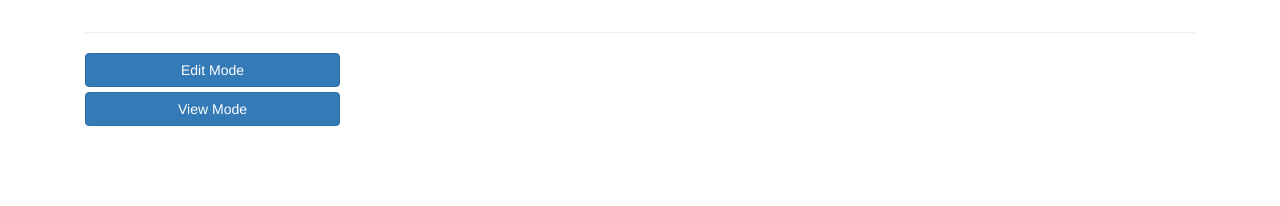
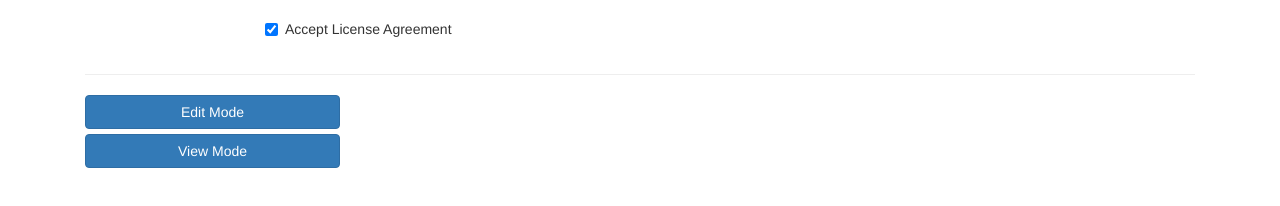
Before and after one commit to kemapak/ui-form, a website: page example/index.html in a window 1280 px wide. Shown: the part 156-362 px from the top of the page. Drawn offline with nearby package versions, Linux system fonts and the light colour scheme; some packages are replaced by stand-ins of ours; a script that the page names is missing; files whose address does not match are found by name.

Commit message:
Added the view mode for the checkbox.

```diff
--- a/example/index.html
+++ b/example/index.html
@@ -32,25 +32,6 @@
                             class="col-md-6">
         </ui-form-input-text>
       </div>
-      <!--<hr>-->
-      <!--<fieldset class="row" data-ng-repeat="item in ctrl.model.payload.hobbies">-->
-        <!--<legend>ctrl.model.metadata.hobbies.label</legend>-->
-        <!--<ui-form-input-checkbox element-name="sampleCheckbox"-->
-                            <!--data-ng-model="item.value"-->
-                            <!--data-label="item.label"-->
-                            <!--data-config="ctrl.model.metadata.hobbies">-->
-        <!--</ui-form-input-checkbox>-->
-      <!--</fieldset>-->
-      <!--<hr>-->
-      <!--<div class="row">-->
-        <!--&lt;!&ndash;<ui-form-input-checkbox element-name="sampleCheckbox2"&ndash;&gt;-->
-                                <!--&lt;!&ndash;data-ng-model="ctrl.model.payload.acceptLicenseAgreement.value"&ndash;&gt;-->
-                                <!--&lt;!&ndash;data-label="ctrl.model.payload.acceptLicenseAgreement.label"&ndash;&gt;-->
-                                <!--&lt;!&ndash;data-config="ctrl.model.metadata.acceptLicenseAgreement"&ndash;&gt;-->
-                                <!--&lt;!&ndash;class="col-md-6">&ndash;&gt;-->
-        <!--&lt;!&ndash;</ui-form-input-checkbox>&ndash;&gt;-->
-      <!--</div>-->
-      <!--<hr>-->
       <div class="row">
         <ui-form-input-text element-name="sampleNumber"
                             data-ng-model="ctrl.model.payload.age"
@@ -64,6 +45,24 @@
                             data-config="ctrl.model.metadata.birthDay"
                             class="col-md-6">
         </ui-form-input-text>
+      </div>
+      <!--<hr>-->
+      <!--<fieldset class="row" data-ng-repeat="item in ctrl.model.payload.hobbies">-->
+      <!--<legend>ctrl.model.metadata.hobbies.label</legend>-->
+      <!--<ui-form-input-checkbox element-name="sampleCheckbox"-->
+      <!--data-ng-model="item.value"-->
+      <!--data-label="item.label"-->
+      <!--data-config="ctrl.model.metadata.hobbies">-->
+      <!--</ui-form-input-checkbox>-->
+      <!--</fieldset>-->
+      <!--<hr>-->
+      <div class="row">
+        <ui-form-input-checkbox element-name="sampleCheckbox2"
+        data-ng-model="ctrl.model.payload.acceptLicenseAgreement.value"
+        data-label="ctrl.model.payload.acceptLicenseAgreement.label"
+        data-config="ctrl.model.metadata.acceptLicenseAgreement"
+        class="col-md-6">
+        </ui-form-input-checkbox>
       </div>
       <hr>
       <div class="row">
--- a/example/uiFormApp.js
+++ b/example/uiFormApp.js
@@ -47,16 +47,14 @@ var uiFormApp = angular.module('uiFormApp', ['ui.bootstrap', 'uiFormModule']).co
 		hobbies: {
 			label: 'Hobbies',
 			type: 'checkbox',
-			labelGridSize: 'col-sm-4',
-			valueGridSize: 'col-sm-8',
+			gridSize: 'col-sm-offset-4 col-sm-8',
 			layout: 'horizontal',
 			isRequired: true
 		},
 		acceptLicenseAgreement: {
 			label: '',
 			type: 'checkbox',
-			labelGridSize: 'col-sm-4',
-			valueGridSize: 'col-sm-8',
+			gridSize: 'col-sm-offset-4 col-sm-8',
 			isRequired: true
 		}
 
--- a/src/directive/uiFormCheckboxDirective.js
+++ b/src/directive/uiFormCheckboxDirective.js
@@ -1,4 +1,4 @@
-uiFormModule.directive('uiFormInputCheckbox', ['uiFormService', function(uiFormService){
+uiFormModule.directive('uiFormInputCheckbox', ['uiFormService', 'uiFormValidationService', function(uiFormService, uiFormValidationService){
 
     return {
         restrict: 'E',
@@ -12,19 +12,31 @@ uiFormModule.directive('uiFormInputCheckbox', ['uiFormService', function(uiFormS
             config: '=',
             message: '@'
         },
-        template: '<div class="checkbox"></div>', // TODO add the checkbox-inline from config.
+        template: '<div class="form-group"></div>',
 
         link: function(scope, element, attrs, formController) {
 
-            var labelElement = uiFormService.getLabelElement({label: scope.label, isRequired: scope.config.isRequired});
-            element.append(labelElement);
+            //var labelElement = uiFormService.getLabel({label: scope.label, isRequired: scope.config.isRequired, gridSize: ''});
+            var labelElement = document.createElement('label');
+            //labelElement.setAttribute('class', 'control-label');
 
-            var checkboxElement = uiFormService.getInputElement(scope.elementName, scope.model, scope.config, formController[scope.editMode]);
-            element.append(checkboxElement);
+            var checkboxEditModeElement = uiFormService.getCheckbox(scope.elementName, attrs.ngModel, scope.config);
+            checkboxEditModeElement = uiFormValidationService.setValidationRules(checkboxEditModeElement, scope.config);
+            labelElement.appendChild(checkboxEditModeElement);
 
-            var ngElement = angular.element(checkboxElement.getElementsByTagName('input')[0]);
+            var checkboxViewModeElement = uiFormService.getCheckboxViewMode(attrs.ngModel);
+            labelElement.appendChild(checkboxViewModeElement);
 
-            scope.toggleErrorState = function(s) {
+            labelElement.appendChild(document.createTextNode(scope.label));
+
+            var checkboxWrapperElement = uiFormService.getWrapperElement({type: scope.config.type, layout: scope.config.layout, gridSize: scope.config.gridSize});
+            checkboxWrapperElement.appendChild(labelElement);
+
+            element.append(checkboxWrapperElement);
+
+            var ngElement = angular.element(checkboxEditModeElement);
+
+            scope.toggleErrorState = function() {
 
                 if (formController[scope.elementName].$dirty && formController[scope.elementName].$invalid) {
                     element.addClass('has-error');
--- a/src/directive/uiFormDirective.js
+++ b/src/directive/uiFormDirective.js
@@ -32,6 +32,11 @@ uiFormModule.directive('uiForm', ['uiFormService', 'uiFormValidationService', '$
                 return uiFormService.getEditMode(this.editMode);
             }
 
+            scope.getCheckboxViewClass = function(status) {
+
+                return uiFormService.getCheckboxViewClass(status);
+            }
+
             element.on('$destroy', function () {
                 // Nothing to do yet.
             });
--- a/src/directive/uiFormInputTextDirective.js
+++ b/src/directive/uiFormInputTextDirective.js
@@ -21,11 +21,8 @@ uiFormModule.directive('uiFormInputText', ['uiFormService', 'uiFormValidationSer
 
 			var inputEditModeElement = uiFormService.getText(scope.elementName, attrs.ngModel, scope.config);
 			inputEditModeElement = uiFormValidationService.setValidationRules(inputEditModeElement, scope.config)
-			element.append(inputEditModeElement);
-
 
 			var inputViewModeElement = uiFormService.getTextViewMode(attrs.ngModel);
-			element.append(inputViewModeElement);
 
 			var inputWrapperElement = uiFormService.getWrapperElement({type: scope.config.type, layout: scope.config.layout, gridSize: scope.config.valueGridSize});
 			inputWrapperElement.appendChild(inputEditModeElement);
--- a/src/service/uiFormService.js
+++ b/src/service/uiFormService.js
@@ -32,7 +32,7 @@ uiFormModule.factory('uiFormService', function(){
         element.setAttribute('data-popover-enable', '{{getEditMode()}}');
 
         return element;
-    }
+    };
 
     return {
 
@@ -43,7 +43,7 @@ uiFormModule.factory('uiFormService', function(){
          * {
 		 *  label: {String}
 		 *  isRequired: {Boolean}
-		 *  gridSize: {String} Grid size converted to boostrap units
+		 *  gridSize: {String} Grid size converted to boostrap units.
 		 * }
          * @returns {Element}
          */
@@ -111,44 +111,61 @@ uiFormModule.factory('uiFormService', function(){
 
         getTextarea: function (name, ngModel, configuration) {
 
-            var element = getFormElement(name, ngModel, configuration);
+            var element = _getFormElement(name, ngModel, configuration);
             element.setAttribute('class', 'form-control');
             element.setAttribute('placeholder', configuration.placeholder);
 
             return element;
         },
 
-        getTextareViewMode: function(ngModel) {
+        getTextareaViewMode: function(ngModel) {
             return this.getTextViewMode(ngModel);
         },
 
         getCheckbox: function (name, ngModel, configuration) {
 
-            var element = getFormElement(name, ngModel, configuration);
+            var element = _getFormElement(name, ngModel, configuration);
 
             return element;
         },
 
         getCheckboxViewMode: function(ngModel) {
 
-            return 'TODOcheckbox view mode';
+            var element = document.createElement('p');
+            element.setAttribute('class', 'form-control-static');
+            //element.setAttribute('data-ng-bind', ngModel);
+            element.setAttribute('data-ng-class', 'getCheckboxViewClass(' + ngModel + ')');
+            element.setAttribute('title', '{{' + ngModel + '}}');
+
+            return element;
+        },
+
+        getCheckboxViewClass: function(status) {
+
+            if ('undefined' == typeof status) {
+                status = false;
+            }
+            return  {
+                checked: status,
+                unchecked: !status
+            }
         },
 
         getRadio: function (name, ngModel, configuration) {
 
-            var element = getFormElement(name, ngModel, configuration);
+            var element = _getFormElement(name, ngModel, configuration);
 
             return element;
         },
 
         getRadioViewMode: function(ngModel) {
 
-            return 'TODO radio view mode';
+            return document.createTextNode('TODO radio view mode');
         },
 
         getSelect: function (name, ngModel, configuration) {
 
-            var element = getFormElement(name, ngModel, configuration);
+            var element = _getFormElement(name, ngModel, configuration);
 
             return element;
         },
@@ -174,7 +191,7 @@ uiFormModule.factory('uiFormService', function(){
                 case 'checkbox': {
 
                     typeClass = 'checkbox';
-                    if ((undefined !== typeof config.layout) && ('inline' == config.layout)) {
+                    if (('undefined' !== typeof wrapperConfiguration.layout) && ('inline' == wrapperConfiguration.layout)) {
                         typeClass += '-inline';
                     }
                     break;
@@ -182,7 +199,7 @@ uiFormModule.factory('uiFormService', function(){
                 case 'radio': {
 
                     typeClass = 'radio';
-                    if ((undefined !== typeof config.layout) && ('inline' == config.layout)) {
+                    if ((undefined !== typeof wrapperConfiguration.layout) && ('inline' == wrapperConfiguration.layout)) {
                         typeClass += '-inline';
                     }
                     break;
@@ -217,7 +234,6 @@ uiFormModule.factory('uiFormService', function(){
 
                 return true;
             }
-
         }
     }
 });
--- a/src/service/uiFormValidationService.js
+++ b/src/service/uiFormValidationService.js
@@ -2,7 +2,7 @@ uiFormModule.factory('uiFormValidationService', ['$http', function($http){
 
     var _messages = {};
 
-    $http.get('src/validationMessages.bundle.JSON').then(function(response) {
+    $http.get('../src/validationMessages.bundle.JSON').then(function(response) {
         _messages = response.data;
     });
 
--- a/src/ui-form.css
+++ b/src/ui-form.css
@@ -13,7 +13,11 @@
 }
 
 /* Edit mode. Show form fields, required * and hide static fields. */
-.ui-form[data-edit-mode="true"] div.form-group .form-control {
+.ui-form[data-edit-mode="true"] div.form-group .form-control,
+.ui-form[data-edit-mode="false"] div.form-group input[type="checkbox"],
+.ui-form[data-edit-mode="false"] div.form-group input[type="radio"],
+.ui-form[data-edit-mode="false"] div.form-group textarea,
+.ui-form[data-edit-mode="false"] div.form-group select {
 
     display: block;
 }
@@ -29,7 +33,11 @@
 }
 
 /* View mode. Hide form fields, reuired * and show static fields. */
-.ui-form[data-edit-mode="false"] div.form-group .form-control {
+.ui-form[data-edit-mode="false"] div.form-group .form-control,
+.ui-form[data-edit-mode="false"] div.form-group input[type="checkbox"],
+.ui-form[data-edit-mode="false"] div.form-group input[type="radio"],
+.ui-form[data-edit-mode="false"] div.form-group textarea,
+.ui-form[data-edit-mode="false"] div.form-group select {
 
     display: none;
 }
@@ -59,7 +67,19 @@
     overflow: hidden;
 }
 
-/* Required field style for input elements. Uncomment if you want to use borders for required fields */
+/* View mode classes for checkbox. */
+.checked:after {
+
+    content: "+";
+    color: green;
+}
+.unchecked:after {
+
+    content: "-";
+    color: red;
+}
+
+     /* Required field style for input elements. Uncomment if you want to use borders for required fields */
 /*.ui-form div.form-group input.form-control[data-ng-required="true"],*/
 /*.ui-form div.form-group textarea.form-control[data-ng-required="true"],*/
 /*.ui-form div.form-group select.form-control[data-ng-required="true"] {*/
```
